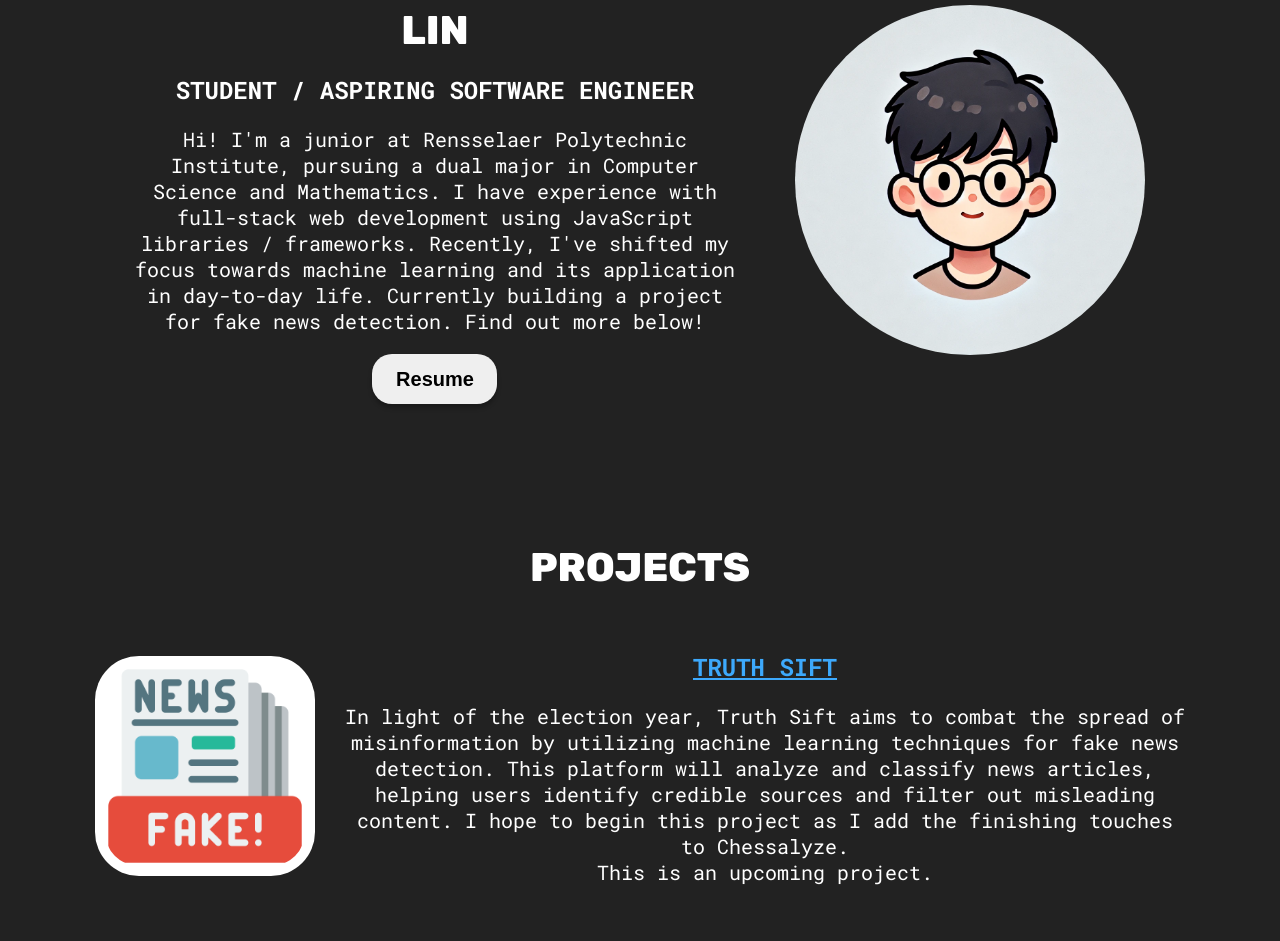
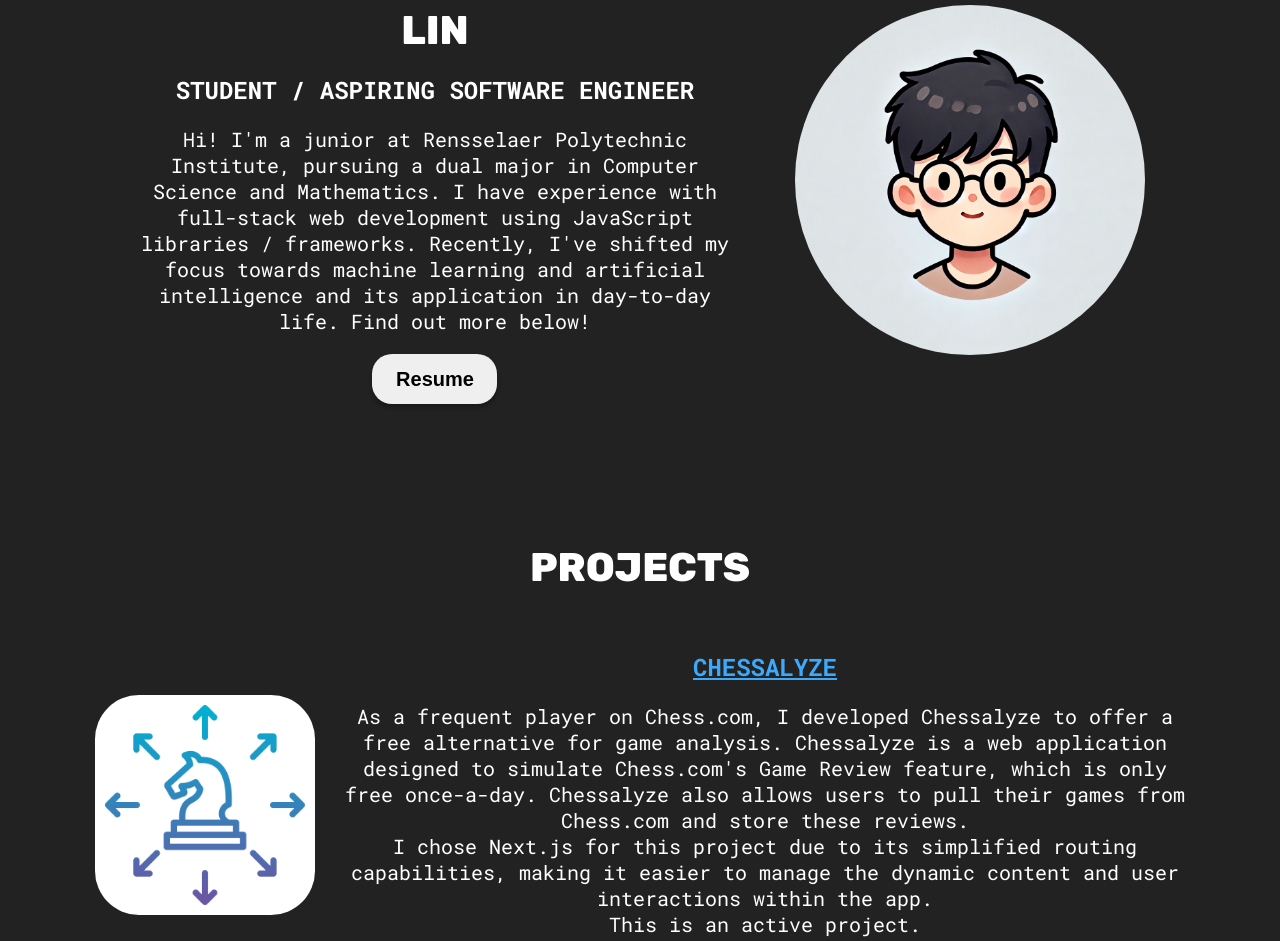
Before and after one commit to dlin04/portfolio, a React (Vite) app: page / in a window 1280 px wide. Shown: the part 120-1061 px from the top of the page. Built offline with nearby package versions, Linux system fonts and the light colour scheme.

Commit message:
remove truth sift for now

```diff
--- a/src/components/About/About.jsx
+++ b/src/components/About/About.jsx
@@ -18,9 +18,9 @@ export default function About() {
           Hi! I&apos;m a junior at Rensselaer Polytechnic Institute, pursuing a
           dual major in Computer Science and Mathematics. I have experience with
           full-stack web development using JavaScript libraries / frameworks.
-          Recently, I&apos;ve shifted my focus towards machine learning and its
-          application in day-to-day life. Currently building a project for fake
-          news detection. Find out more below!
+          Recently, I&apos;ve shifted my focus towards machine learning and
+          artificial intelligence and its application in day-to-day life. Find
+          out more below!
         </p>
         <a href={derricklinResume} target="_blank">
           <button>Resume</button>
--- a/src/components/Projects/Projects.jsx
+++ b/src/components/Projects/Projects.jsx
@@ -39,23 +39,6 @@ export default function Projects() {
   return (
     <section id="projects" className={styles.container}>
       <h1 className="sectionTitle">Projects</h1>
-      <ProjectCard
-        projectGithub="https://github.com/dlin04/truth_sift"
-        projectIcon={truthsiftIcon}
-        projectName="Truth Sift"
-        projectDescription={
-          <p className={styles.projectDescription}>
-            In light of the election year, Truth Sift aims to combat the spread
-            of misinformation by utilizing machine learning techniques for fake
-            news detection. This platform will analyze and classify news
-            articles, helping users identify credible sources and filter out
-            misleading content. I hope to begin this project as I add the
-            finishing touches to Chessalyze.
-            <br />
-            This is an upcoming project.
-          </p>
-        }
-      />
       <ProjectCard
         projectGithub="https://github.com/dlin04/chessalyze"
         projectIcon={chessalyzeIcon}
```
Also changed, not shown: 1 other file (tests, documents, lock files or other folders).
